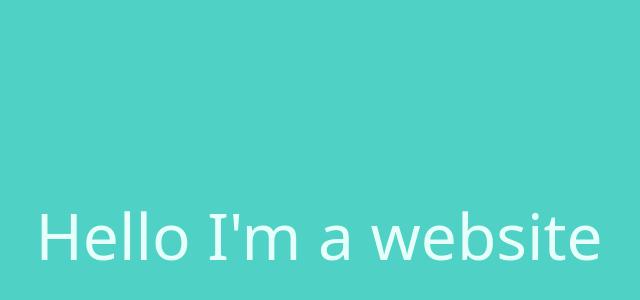
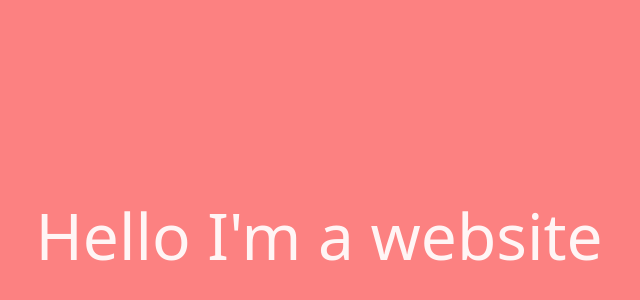
Before and after one commit to elricco/beginner-tailwind-site, a website built with Parcel: page src/index.html in a window 1280 px wide. Shown: the part 164-464 px from the top of the page, without its empty margins (321-961 px from the left). Built offline with nearby package versions, Linux system fonts and the light colour scheme.

Commit message:
change to red

```diff
--- a/src/index.html
+++ b/src/index.html
@@ -5,7 +5,7 @@
     <meta name="viewport" content="width=device-width, initial-scale=1.0">
     <title>Beginner Tailwind</title>
 </head>
-<body class="min-h-screen flex items-center justify-center bg-teal-400 text-6xl text-teal-100">
+<body class="min-h-screen flex items-center justify-center bg-red-400 text-6xl text-red-100">
     Hello I'm a website
 
     <script src="index.js"></script>
```
